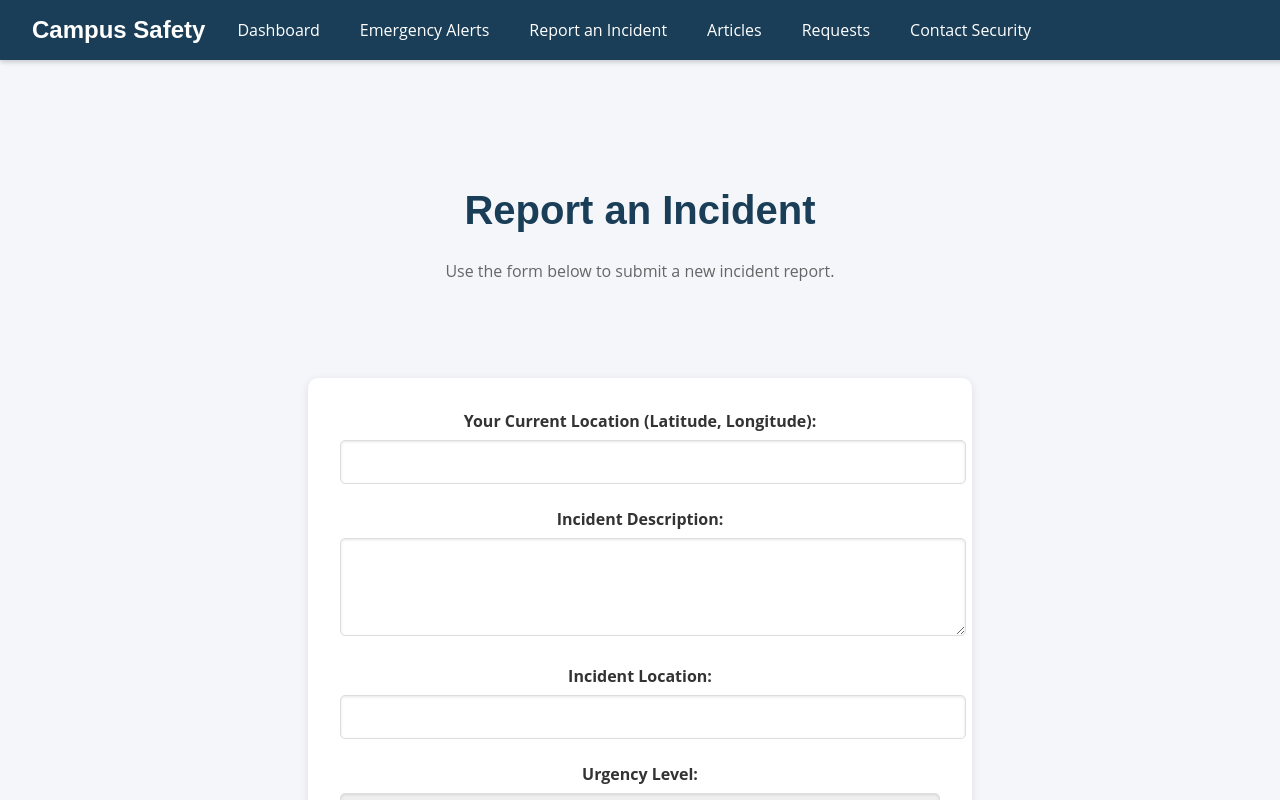
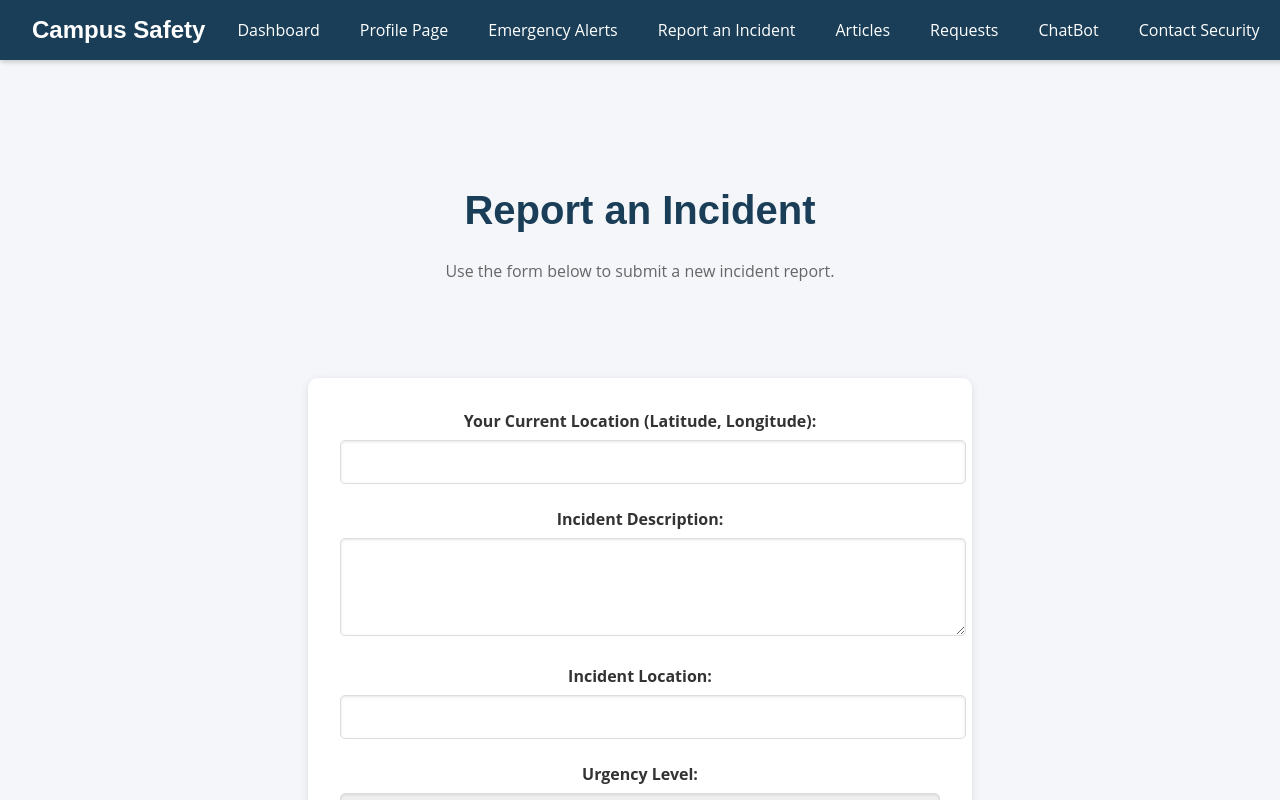
Before and after one commit to BokangWAV/Campus-Safety-App, a website: page app/reports.html in a window 1280 px wide. Drawn offline with Linux system fonts and the light colour scheme.

Commit message:
fixing report an incident linking

```diff
--- a/app/reports.html
+++ b/app/reports.html
@@ -105,12 +105,14 @@
       <span></span>
     </div>
     <ul id="headerMenu">
-      <li><a href="dashboard.html">Dashboard</a></li>
+      <li><a href="dashboardtest.html">Dashboard</a></li>
+      <li><a href="profile.html">Profile Page</a></li>
       <li><a href="alerts.html">Emergency Alerts</a></li>
-      <li><a class="active" href="report.html">Report an Incident</a></li>
+      <li><a href="reports.html">Report an Incident</a></li>
       <li><a href="article.html">Articles</a></li>
-      <li><a href="requests.html">Requests</a></li>
-      <li><a href="contact.html">Contact Security</a></li>
+      <li><a href="request.html">Requests</a></li>
+      <li><a href="ai-page.html">ChatBot</a></li>
+      <li><a href="unavailable.html">Contact Security</a></li>
     </ul>
   </div>
 
```
